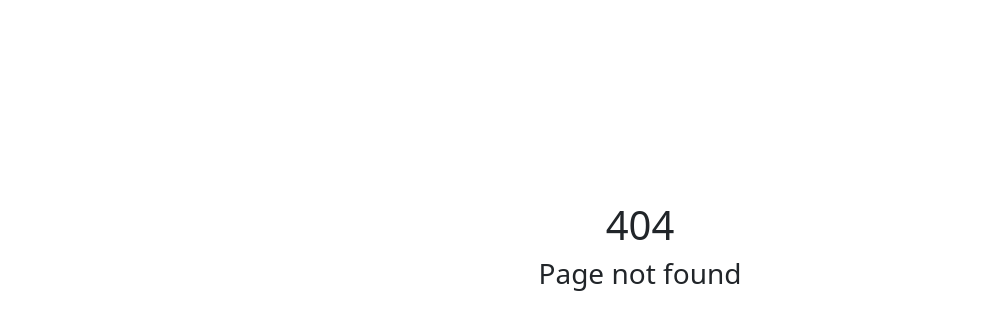
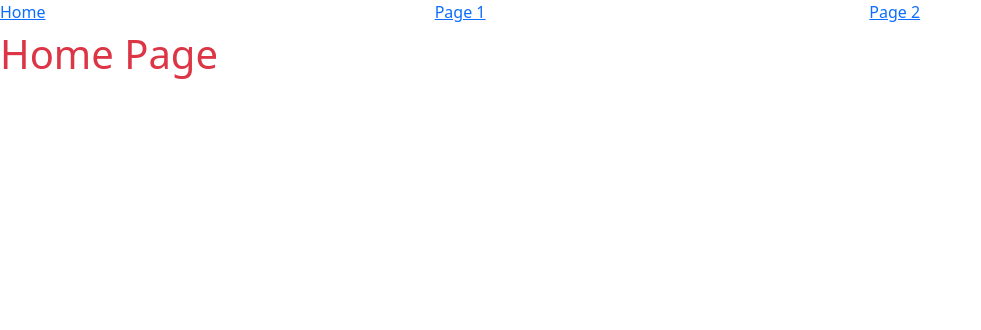
Before and after one commit to dineshk033/react_sep-practise, a React (Create React App) app: page /home in a window 1280 px wide. Before the commit this address had no page. Shown: the top 330 px of the page, without its empty margins (0-981 px from the left). Built offline with nearby package versions, Linux system fonts and the light colour scheme.

Commit message:
practise

```diff
--- a/src/App.js
+++ b/src/App.js
@@ -1,15 +1,11 @@
-import { useState } from "react";
-import Header from "./components/header";
-import ListIterate from "./components/list-iterate/list-iterate";
-import Login from "./components/login";
-import ProductItem from "./components/product-item";
-import Timer from "./components/timer";
-import RouterComponent from "./routes";
+import PractiseHeader from "./components/header/practise-header";
+import PractiseRoute from "./routes/practise-route";
 
 export default function App() {
   return (
     <>
-      <RouterComponent />
+      <PractiseHeader />
+      <PractiseRoute />
     </>
   );
 }
--- /dev/null
+++ b/src/components/header/practise-header.jsx
@@ -0,0 +1,18 @@
+import React from "react";
+import { Link } from "react-router-dom";
+
+export default function PractiseHeader() {
+  return (
+    <div className="row">
+      <div className="col">
+        <Link to="/home">Home</Link>
+      </div>
+      <div className="col">
+        <Link to="/page1">Page 1</Link>
+      </div>
+      <div className="col">
+        <Link to="/page2">Page 2</Link>
+      </div>
+    </div>
+  );
+}
--- /dev/null
+++ b/src/routes/practise-route.jsx
@@ -0,0 +1,41 @@
+import React from "react";
+import { Link, Navigate, Outlet, Route, Routes } from "react-router-dom";
+import PageNotFound from "../components/pagenotfound";
+
+export default function PractiseRoute() {
+  return (
+    <Routes>
+      {/* Bydefault path we change to home */}
+      <Route path="/" exact element=<Navigate to="/home" replace /> />
+      <Route
+        path="/home"
+        element=<div className="fs-1 text-danger">Home Page</div>
+      />
+      <Route
+        path="/page1"
+        element=<div className="fs-1 text-success">
+          Page One <Outlet />
+        </div>
+      >
+        <Route
+          index
+          element=<ul>
+            <li>
+              <Link to="/page1/1">item1</Link>
+            </li>
+            <li>
+              <Link to="2">item2</Link>
+            </li>
+            <li>item3</li>
+          </ul>
+        />
+        <Route path=":id" element=<div>Detail</div> />
+      </Route>
+      <Route
+        path="/page2"
+        element=<div className="fs-1 text-primary">Page Two</div>
+      />
+      <Route path="*" element=<PageNotFound /> />
+    </Routes>
+  );
+}
```
